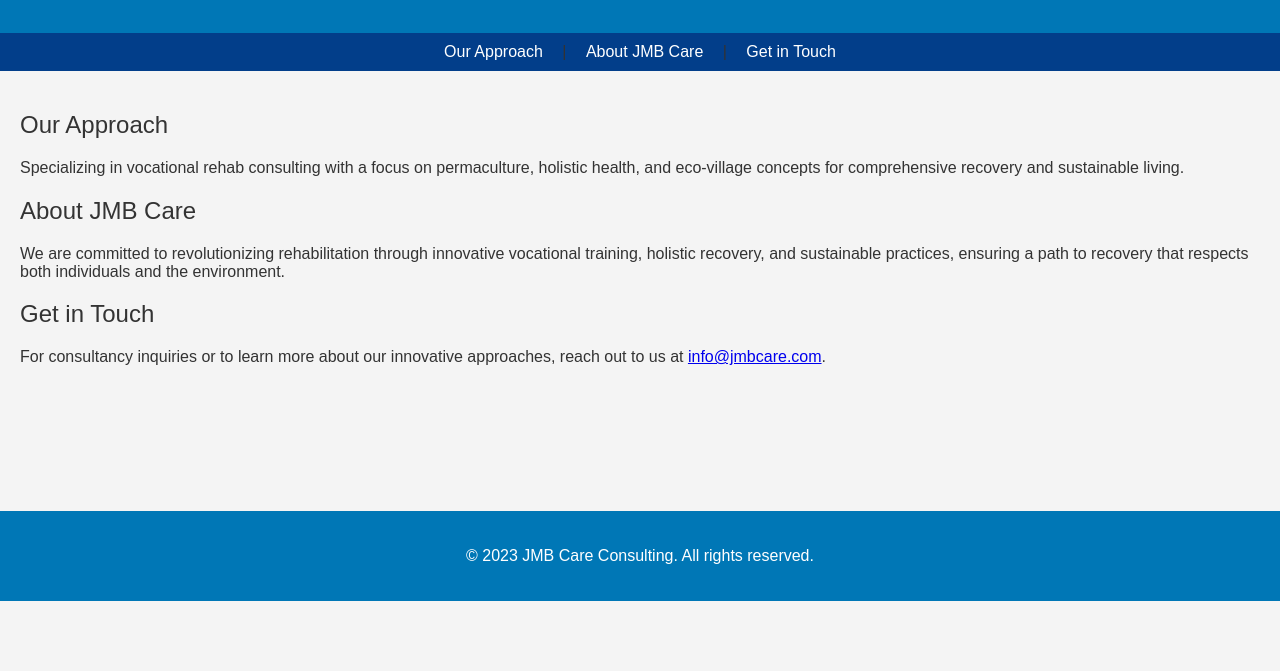
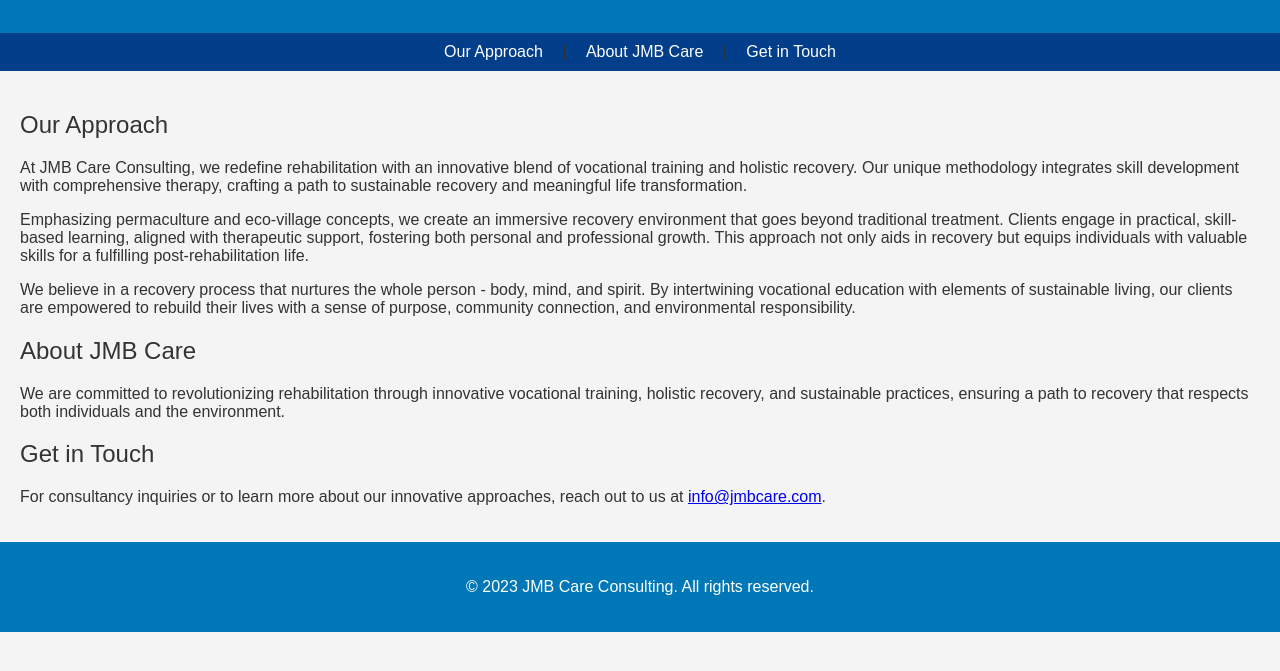
Before and after one commit to growgrounded/JMB-Care, a plain HTML site: page index.html in a window 1280 px wide. Shown: the part 121-792 px from the top of the page. Drawn offline with Linux system fonts and the light colour scheme.

Commit message:
index.html

```diff
--- a/index.html
+++ b/index.html
@@ -19,10 +19,18 @@
         <a href="#contact">Get in Touch</a>
     </div>
     <div class="content">
-        <section id="services">
-            <h2>Our Approach</h2>
-            <p>Specializing in vocational rehab consulting with a focus on permaculture, holistic health, and eco-village concepts for comprehensive recovery and sustainable living.</p>
-        </section>
+      <section id="services">
+    <h2>Our Approach</h2>
+    <p>
+        At JMB Care Consulting, we redefine rehabilitation with an innovative blend of vocational training and holistic recovery. Our unique methodology integrates skill development with comprehensive therapy, crafting a path to sustainable recovery and meaningful life transformation.
+    </p>
+    <p>
+        Emphasizing permaculture and eco-village concepts, we create an immersive recovery environment that goes beyond traditional treatment. Clients engage in practical, skill-based learning, aligned with therapeutic support, fostering both personal and professional growth. This approach not only aids in recovery but equips individuals with valuable skills for a fulfilling post-rehabilitation life.
+    </p>
+    <p>
+        We believe in a recovery process that nurtures the whole person - body, mind, and spirit. By intertwining vocational education with elements of sustainable living, our clients are empowered to rebuild their lives with a sense of purpose, community connection, and environmental responsibility.
+    </p>
+</section>
         <section id="about">
             <h2>About JMB Care</h2>
             <p>We are committed to revolutionizing rehabilitation through innovative vocational training, holistic recovery, and sustainable practices, ensuring a path to recovery that respects both individuals and the environment.</p>
```
